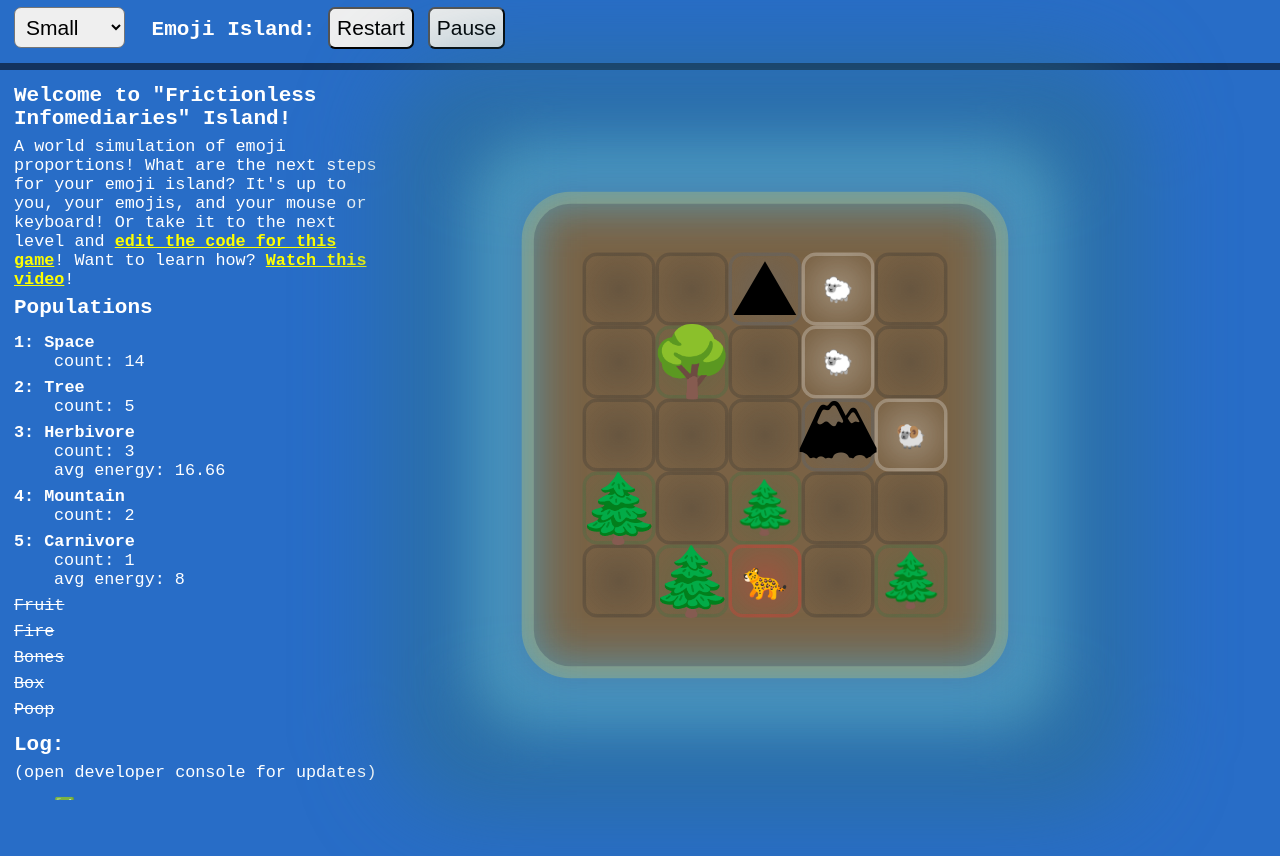
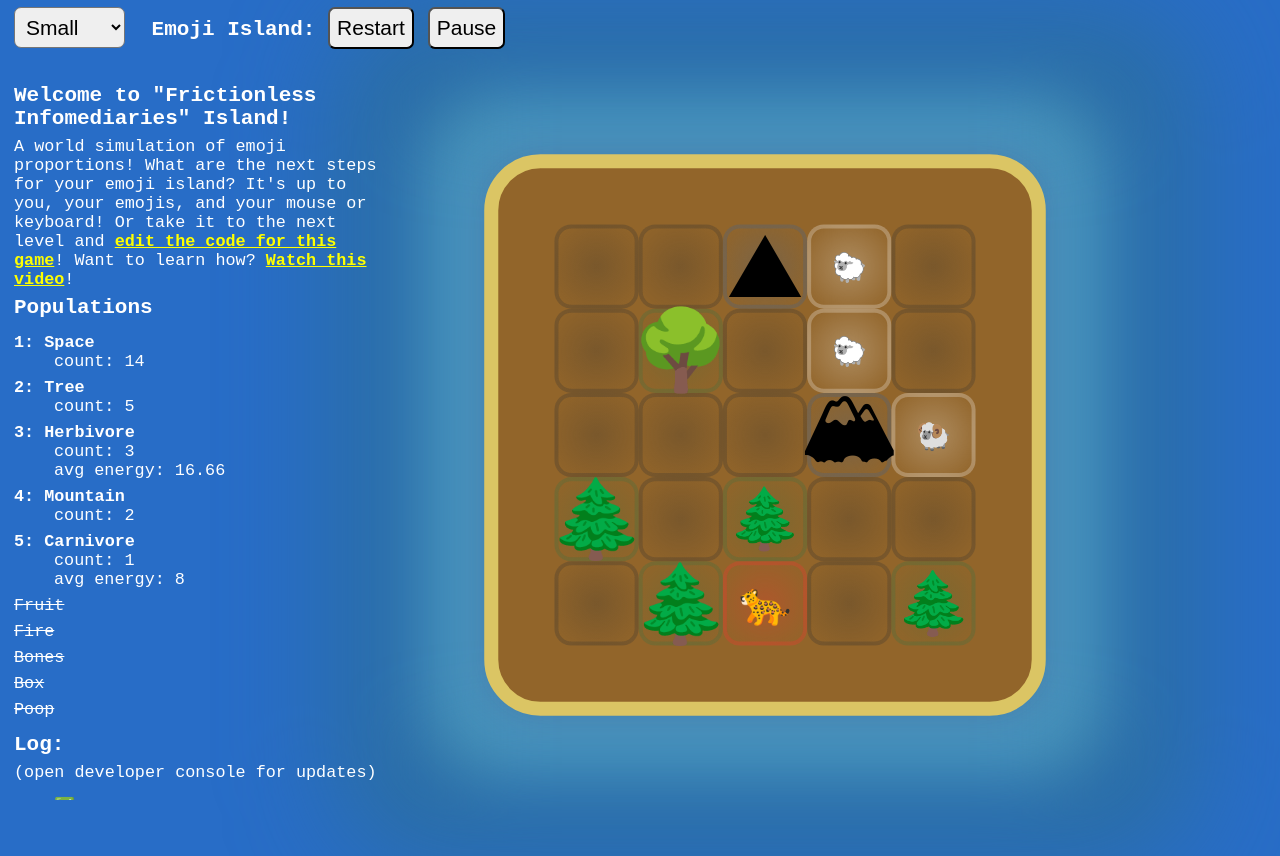
Before and after one commit to shiftyp/emoji_island, a React (Vite) app: page / in a window 1280 px wide. Before the commit the page ends 800 px from the top, so only its background shows below. Built offline with nearby package versions, Linux system fonts and the light colour scheme.

Commit message:
Changed grid scale to be more scientific

```diff
--- a/src/core/grid.tsx
+++ b/src/core/grid.tsx
@@ -7,27 +7,34 @@ export type GridProps = {
   left: number
   top: number
   gridRef: React.MutableRefObject<HTMLDivElement>
+  gridOuterRef: React.MutableRefObject<HTMLDivElement>
   style?: React.CSSProperties
 }
 
 export const Grid: React.FunctionComponent<GridProps> = React.memo(
   ({ height, width, scale, children, left, top, gridRef, style }) => (
     <div
-      key="grid"
+      className="grid-outer"
       ref={gridRef}
-      className="grid"
       style={{
         position: 'absolute',
         top: `${top}px`,
         left: `${left}px`,
-        height: `${height * 3}rem`,
-        width: `${width * 3}rem`,
-        transform: scale !== null ? `scale(${scale}) translate(25%, 25%)` : '',
+        transform: scale !== null ? `scale(${scale})` : '',
         ...(style || {}),
       }}
     >
-      <div className="grid-inner" key="grid-inner">
-        {children}
+      <div
+        key="grid"
+        className="grid"
+        style={{
+          height: `${height * 3}rem`,
+          width: `${width * 3}rem`,
+        }}
+      >
+        <div className="grid-inner" key="grid-inner">
+          {children}
+        </div>
       </div>
     </div>
   )
--- a/src/core/world.tsx
+++ b/src/core/world.tsx
@@ -21,6 +21,7 @@ export const World: React.FunctionComponent<{
   const logRef = React.useRef<HTMLDivElement>(null)
   const headerRef = React.useRef<HTMLDivElement>(null)
   const gridRef = React.useRef<HTMLDivElement>(null)
+  const gridOuterRef = React.useRef<HTMLDivElement>(null)
 
   const initialMenu = React.useMemo(() => window.innerWidth < 1000, [])
   const [scale, setScale] = React.useState<number>(null)
@@ -38,8 +39,8 @@ export const World: React.FunctionComponent<{
 
         setScale(
           Math.min(
-            viewportWidth / (gridRef.current.offsetWidth * 1.5),
-            viewportHeight / (gridRef.current.offsetHeight * 1.5)
+            viewportWidth / gridRef.current.offsetWidth,
+            viewportHeight / gridRef.current.offsetHeight
           )
         )
       }
@@ -51,8 +52,8 @@ export const World: React.FunctionComponent<{
 
       setScale(
         Math.min(
-          viewportWidth / (gridRef.current.offsetWidth * 1.5),
-          viewportHeight / (gridRef.current.offsetHeight * 1.5)
+          viewportWidth / gridRef.current.offsetWidth,
+          viewportHeight / gridRef.current.offsetHeight
         )
       )
       toggleSidebar(false)
--- a/src/main.css
+++ b/src/main.css
@@ -93,6 +93,10 @@ li {
   }
 }
 
+#app {
+  position: relative;
+}
+
 .button,
 .select {
   padding: 0.5rem;
@@ -117,10 +121,18 @@ li {
   padding-top: 0.5rem;
   padding-bottom: 0.5rem;
   padding-left: 1rem;
-  border-bottom: 0.5rem solid rgb(19, 51, 94);
+  border-bottom: 0.5rem solid transparent;
+  z-index: 3;
+}
+
+.grid-outer {
+  padding: 3rem;
+  box-sizing: content-box;
+  transform-origin: 0% 0%;
 }
 
 .grid {
+  position: relative;
   transform-origin: 0% 0%;
   box-sizing: content-box;
   border-radius: 2rem;
@@ -221,6 +233,7 @@ li {
   padding-top: 1rem;
   box-sizing: border-box;
   overflow: auto;
+  z-index: 3;
 }
 
 .log li {
@@ -236,6 +249,9 @@ li {
 @media only screen and (max-width: 570px) {
   h1 {
     font-size: 1rem;
+  }
+  .grid-outer {
+    padding: 3rem 0 0 0;
   }
 }
 
```
